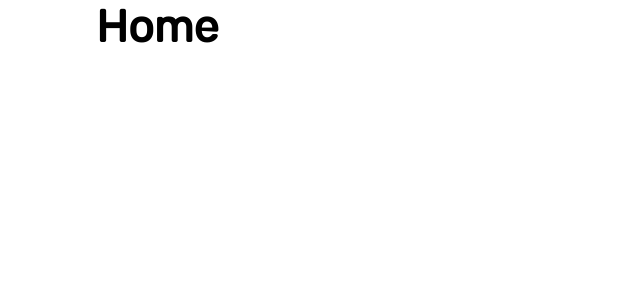
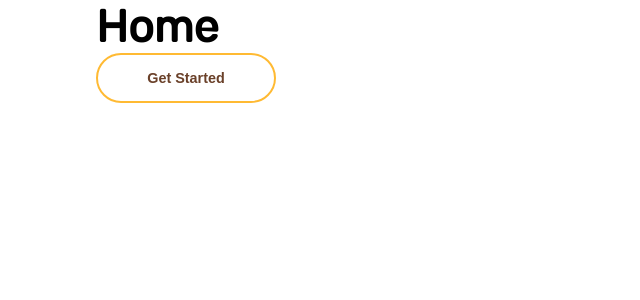
Before and after one commit to mathiuskormasela12/coffee-shop-website, a React (Create React App) app: page / in a window 1280 px wide. Shown: the top 300 px of the page, without its empty margins (0-640 px from the left). Built offline with nearby package versions, Linux system fonts and the light colour scheme.

Commit message:
createing button component (done)

```diff
--- /dev/null
+++ b/src/components/button/Button.jsx
@@ -0,0 +1,47 @@
+// ========== Button
+// import all modules
+import React from 'react';
+import PropTypes from 'prop-types';
+
+// import styles
+import styles from './styles/styles.module.scss';
+
+export function Button(props) {
+  const {
+    children,
+    size,
+    variant,
+    type,
+    rounded,
+    fullRounded,
+    fluid,
+  } = props;
+
+  return (
+    <button
+      className={`${styles.btn} ${fluid ? styles['btn-fluid'] : ''} ${fullRounded ? styles['btn-full-rounded'] : ''} ${rounded ? styles['btn-rounded'] : ''} ${size ? styles[`btn-${String(size).toLowerCase()}`] : ''} ${variant ? styles[`btn-${String(variant).toLowerCase()}`] : ''}`}
+      type={String(type).toLowerCase()}
+    >
+      { children }
+    </button>
+  );
+}
+
+Button.propTypes = {
+  children: PropTypes.string.isRequired,
+  size: PropTypes.string,
+  variant: PropTypes.string,
+  type: PropTypes.string,
+  rounded: PropTypes.bool,
+  fullRounded: PropTypes.bool,
+  fluid: PropTypes.bool,
+};
+
+Button.defaultProps = {
+  size: 'md',
+  variant: 'primary',
+  type: 'button',
+  rounded: false,
+  fullRounded: false,
+  fluid: false,
+};
--- /dev/null
+++ b/src/components/button/styles/_main.scss
@@ -0,0 +1,83 @@
+// ========== Button Main Styles
+
+button.btn {
+	outline: none;
+	border: none;
+	font-weight: bold;
+	border-radius: 6px;
+	cursor: pointer;
+
+	&-fluid {
+		width: 100% !important;
+	}
+
+	&-xl {
+		font-size: 1.1rem;
+		min-width: 12.5em;
+		height: 3.5em;
+		padding: 0 2em;
+	}
+
+	&-lg {
+		font-size: 1rem;
+		min-width: 12.5em;
+		height: 3.5em;
+		padding: 0 2em;
+	}
+
+	&-md {
+		font-size: .9rem;
+		min-width: 12.5em;
+		height: 3.5em;
+		padding: 0 2em;
+	}
+
+	&-sm {
+		font-size: .8rem;
+		min-width: 12.5em;
+		height: 3.5em;
+		padding: 0 2em;
+	}
+
+	&-primary {
+		border: 1px solid $primary;
+		background-color: $primary;
+		color: $secondary;
+	}
+
+	&-secondary {
+		border: 1px solid $secondary;
+		background-color: $secondary;
+		color: white;
+	}
+
+	&-outline-primary {
+		border: 2px solid $primary;
+		background-color: transparent;
+		color: $secondary;
+		transition: .5s background-color;
+
+		&:hover {
+			background-color: $primary;
+		}
+	}
+
+	&-outline-secondary {
+		border: 2px solid $secondary;
+		background-color: transparent;
+		color: $primary;
+		transition: .5s background-color;
+
+		&:hover {
+			background-color: $secondary;
+		}
+	}
+
+	&-rounded {
+		border-radius: 12px;
+	}
+
+	&-full-rounded {
+		border-radius: 50px;
+	}
+}
--- /dev/null
+++ b/src/components/button/styles/styles.module.scss
@@ -0,0 +1,6 @@
+// ========== Button Styles
+// import all styles
+@import '../../../styles/fonts';
+@import '../../../styles/colors';
+@import '../../../styles/mixins';
+@import 'main';
--- a/src/components/index.js
+++ b/src/components/index.js
@@ -1,3 +1,4 @@
 // ========== Bootstraping Components
 
 export * from './container/Container';
+export * from './button/Button';
--- a/src/views/home/Home.jsx
+++ b/src/views/home/Home.jsx
@@ -11,7 +11,7 @@ import { setTokens, removeTokens } from '../../redux/action/auth';
 import styles from './styles/styles.module.scss';
 
 // import all components
-import { Container } from '../../components';
+import { Container, Button } from '../../components';
 
 class Home extends Component {
   constructor(props) {
@@ -52,6 +52,9 @@ class Home extends Component {
           </h1>
           {accessToken && <p onClick={() => setData()} aria-hidden>Ada Token</p>}
           {value && <p>Data</p>}
+          <Button type="submit" variant="outline-primary" size="md" fullRounded>
+            Get Started
+          </Button>
         </Container>
       </div>
     );
```
Also changed, not shown: .eslintrc.json.
